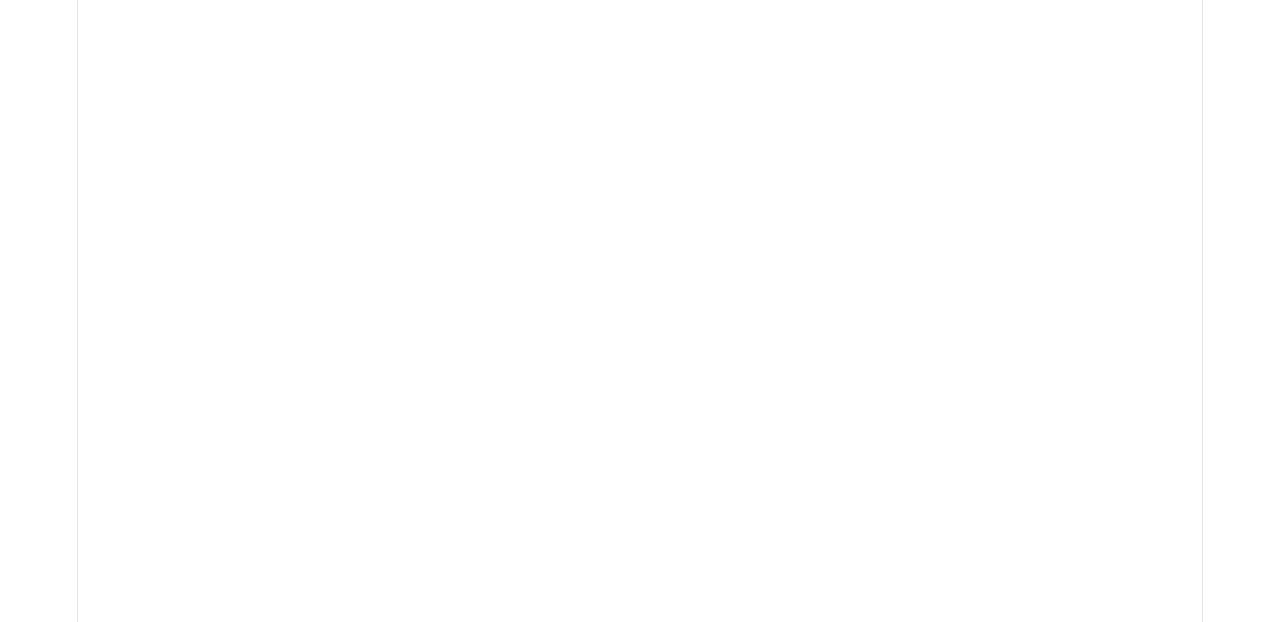
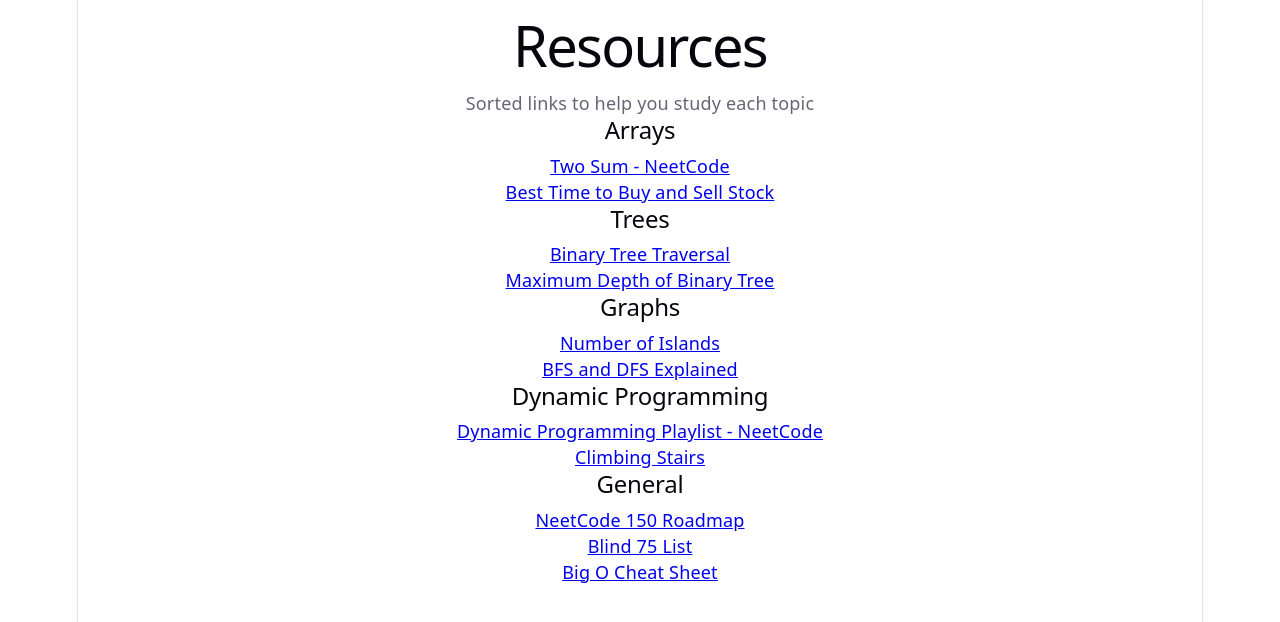
Before and after one commit to DevonHayden/LeetCode-Grinder, a React app in the folder frontend/: page /resources in a window 1280 px wide. Before the commit this address had no page. Shown: the top 622 px of the page. Built offline with nearby package versions, Linux system fonts and the light colour scheme; the HTML template or start-up script is replaced by a standard one.

Commit message:
made a resources page w/ video to study from (will add more with time)

```diff
--- a/frontend/src/App.jsx
+++ b/frontend/src/App.jsx
@@ -9,6 +9,9 @@
 //importing from Dashboard.jsx
 import Patterns from './pages/Patterns'
 //importing from Patterns.jsx
+import Resources from './pages/Resources'
+//importing from Resources.jsx
+
 
 function App() {
   return (
@@ -18,6 +21,7 @@
         <Route path="/register" element={<Register/>}/>
         <Route path="/dashboard" element={<Dashboard/>} />
         <Route path="/patterns" element={<Patterns/>} />
+        <Route path="/resources" element={<Resources/>} />
       </Routes>
     </BrowserRouter>
   )
--- /dev/null
+++ b/frontend/src/pages/Resources.jsx
@@ -0,0 +1,59 @@
+function Resources() {
+  const resources = [
+    {
+      category: 'Arrays',
+      links: [
+        { title: 'Two Sum - NeetCode', url: 'https://www.youtube.com/watch?v=KLlXCFG5TnA' },
+        { title: 'Best Time to Buy and Sell Stock', url: 'https://www.youtube.com/watch?v=1pkOgXD63yU' },
+      ]
+    },
+    {
+      category: 'Trees',
+      links: [
+        { title: 'Binary Tree Traversal', url: 'https://www.youtube.com/watch?v=fAAZixBzIAI' },
+        { title: 'Maximum Depth of Binary Tree', url: 'https://www.youtube.com/watch?v=hTM3phVI6YQ' },
+      ]
+    },
+    {
+      category: 'Graphs',
+      links: [
+        { title: 'Number of Islands', url: 'https://www.youtube.com/watch?v=pV2kpPD66nE' },
+        { title: 'BFS and DFS Explained', url: 'https://www.youtube.com/watch?v=pcKY4hjDrxk' },
+      ]
+    },
+    {
+      category: 'Dynamic Programming',
+      links: [
+        { title: 'Dynamic Programming Playlist - NeetCode', url: 'https://www.youtube.com/watch?v=73r3KWiEvyk' },
+        { title: 'Climbing Stairs', url: 'https://www.youtube.com/watch?v=Y0lT9Fck7qI' },
+      ]
+    },
+    {
+      category: 'General',
+      links: [
+        { title: 'NeetCode 150 Roadmap', url: 'https://neetcode.io/roadmap' },
+        { title: 'Blind 75 List', url: 'https://leetcode.com/discuss/general-discussion/460599/blind-75-leetcode-questions' },
+        { title: 'Big O Cheat Sheet', url: 'https://www.bigocheatsheet.com/' },
+      ]
+    }
+  ]
+
+  return (
+    <div>
+      <h1>Resources</h1>
+      <p>Sorted links to help you study each topic</p>
+      {resources.map(section => (
+        <div key={section.category}>
+          <h2>{section.category}</h2>
+          {section.links.map(link => (
+            <div key={link.title}>
+              <a href={link.url} target="_blank" rel="noreferrer">{link.title}</a>
+            </div>
+          ))}
+        </div>
+      ))}
+    </div>
+  )
+}
+
+export default Resources
```
Also changed, not shown: 2 other files (tests, documents, lock files or other folders).
